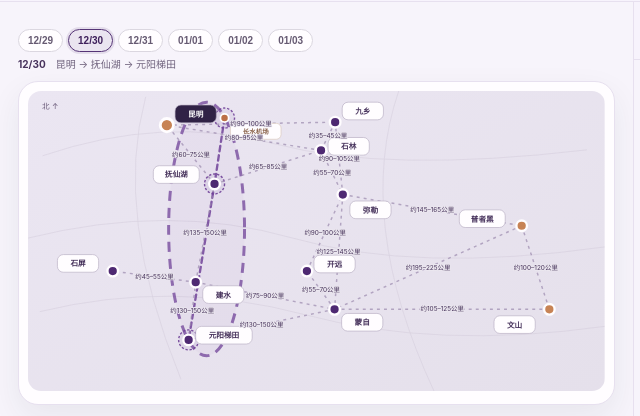
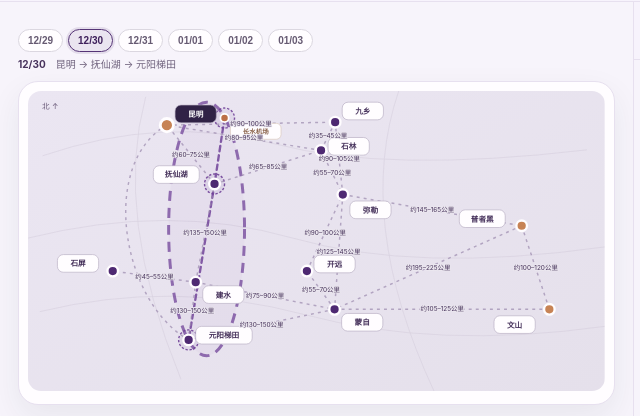
Before and after one commit to fkiia/trip, a plain HTML site: page cloudbase-site/index.html in a window 1280 px wide. Shown: the part 220-636 px from the top of the page, 0-640 px from the left. Drawn offline with Linux system fonts and the light colour scheme.

Commit message:
Add direct Kunming to Yuanyang overview connection

```diff
--- a/cloudbase-site/index.html
+++ b/cloudbase-site/index.html
@@ -870,13 +870,16 @@ function selectPlanDay(date,scrollToMap=false){if(!planRoutes.some(x=>x.date===d
 function renderMap(){
 
  mapSvg.setAttribute('viewBox',mobileMap()?'0 0 480 580':'0 0 980 510');mapSvg.setAttribute('aria-label','滇东南目的地可点击路线关系图');
+ const directStart=coord('kunming'),directEnd=coord('yuanyang');
+ const directBend=mobileMap()?72:115;
+ const directRoute=`<path class="map-link kunming-yuanyang-direct" d="M${directStart.x} ${directStart.y} C${directStart.x-directBend} ${directStart.y+65} ${directEnd.x-directBend} ${directEnd.y-65} ${directEnd.x} ${directEnd.y}" fill="none"><title>昆明 ↔ 元阳梯田 · 直达线路示意</title></path>`;
 
  const paths=legs.map(l=>{const a=coord(l.a),b=coord(l.b);return `<line data-leg="${l.i}" class="map-link" x1="${a.x}" y1="${a.y}" x2="${b.x}" y2="${b.y}"><title>${esc(destinations.find(d=>d.id===l.a).name)} ↔ ${esc(destinations.find(d=>d.id===l.b).name)} · 路网估算约${l.km}公里 · ${l.time}</title></line>`;}).join('');
 
  const distanceLabels=legs.map(l=>{const a=coord(l.a),b=coord(l.b),x=Math.round((a.x+b.x)/2),y=Math.round((a.y+b.y)/2),label=`约${l.km}公里`,from=destinations.find(d=>d.id===l.a).name,to=destinations.find(d=>d.id===l.b).name;return `<g class="route-distance-label" data-leg="${l.i}" tabindex="0" role="button" aria-label="${esc(from)} ↔ ${esc(to)}，路网估算约${esc(l.km)}公里" transform="translate(${x} ${y})"><text text-anchor="middle" dominant-baseline="central">${esc(label)}</text><title>${esc(from)} ↔ ${esc(to)} · 路网估算约${esc(l.km)}公里 · ${esc(l.time)}</title></g>`;}).join('');
  const nodes=destinations.map(d=>{const {x,y}=coord(d.id);const [dx,dy]=(mobileMap()?mobileLabelOffsets:labelOffsets)[d.id];const w=mobileMap()?(d.name.length>=4?78:d.name.length===3?65:55):(d.name.length>=4?96:d.name.length===3?78:70);return `<g class="map-place ${d.id===activeCity?'active':''} ${['puzhehei','wenshan'].includes(d.id)?'optional':''}" data-city="${d.id}" tabindex="0" role="button" aria-label="查看${esc(d.name)}的景点与游玩时长"><circle class="pin" cx="${x}" cy="${y}" r="9" fill="#4e2972" stroke="#fffdff" stroke-width="4"/><rect class="name-plate" x="${x+dx}" y="${y+dy}" width="${w}" height="${mobileMap()?25:30}" rx="10" fill="${d.id===activeCity?'#302246':'#fffdff'}" stroke="#b1a7bc"/><text x="${x+dx+w/2}" y="${y+dy+(mobileMap()?17:20)}" text-anchor="middle" fill="${d.id===activeCity?'white':'#47325c'}" font-size="${mobileMap()?11:13}">${esc(d.name)}</text><title>点击查看${esc(d.name)}景点</title></g>`;}).join('');
 
- mapSvg.innerHTML=`<defs><linearGradient id="terrainNew" x1="0" y1="0" x2="1" y2="1"><stop stop-color="#ebe6f2"/><stop offset="1" stop-color="#e5e0eb"/></linearGradient></defs><rect x="0" y="0" width="${mobileMap()?480:980}" height="${mobileMap()?580:510}" rx="16" fill="url(#terrainNew)"/><g fill="none" stroke="#d0c9d8" stroke-width="1.1" opacity=".7"><path d="M25 110 Q230 40 420 90 T950 100"/><path d="M0 250 Q240 190 450 250 T980 265"/><path d="M20 375 Q245 320 470 380 T980 400"/><path d="M200 10 Q145 210 260 490"/><path d="M630 0 Q555 220 690 510"/></g><text x="24" y="30" font-size="13" fill="#655574">北 ↑</text>${dailyPlanOverlay()}${paths}${airportMarker()}${nodes}${distanceLabels}`;
+ mapSvg.innerHTML=`<defs><linearGradient id="terrainNew" x1="0" y1="0" x2="1" y2="1"><stop stop-color="#ebe6f2"/><stop offset="1" stop-color="#e5e0eb"/></linearGradient></defs><rect x="0" y="0" width="${mobileMap()?480:980}" height="${mobileMap()?580:510}" rx="16" fill="url(#terrainNew)"/><g fill="none" stroke="#d0c9d8" stroke-width="1.1" opacity=".7"><path d="M25 110 Q230 40 420 90 T950 100"/><path d="M0 250 Q240 190 450 250 T980 265"/><path d="M20 375 Q245 320 470 380 T980 400"/><path d="M200 10 Q145 210 260 490"/><path d="M630 0 Q555 220 690 510"/></g><text x="24" y="30" font-size="13" fill="#655574">北 ↑</text>${dailyPlanOverlay()}${paths}${directRoute}${airportMarker()}${nodes}${distanceLabels}`;
 
  mapSvg.querySelectorAll('[data-city]').forEach(g=>{const open=()=>setActiveCity(g.dataset.city,true);g.addEventListener('click',open);g.addEventListener('keydown',e=>{if(e.key==='Enter'||e.key===' '){e.preventDefault();open();}});});
 
```
